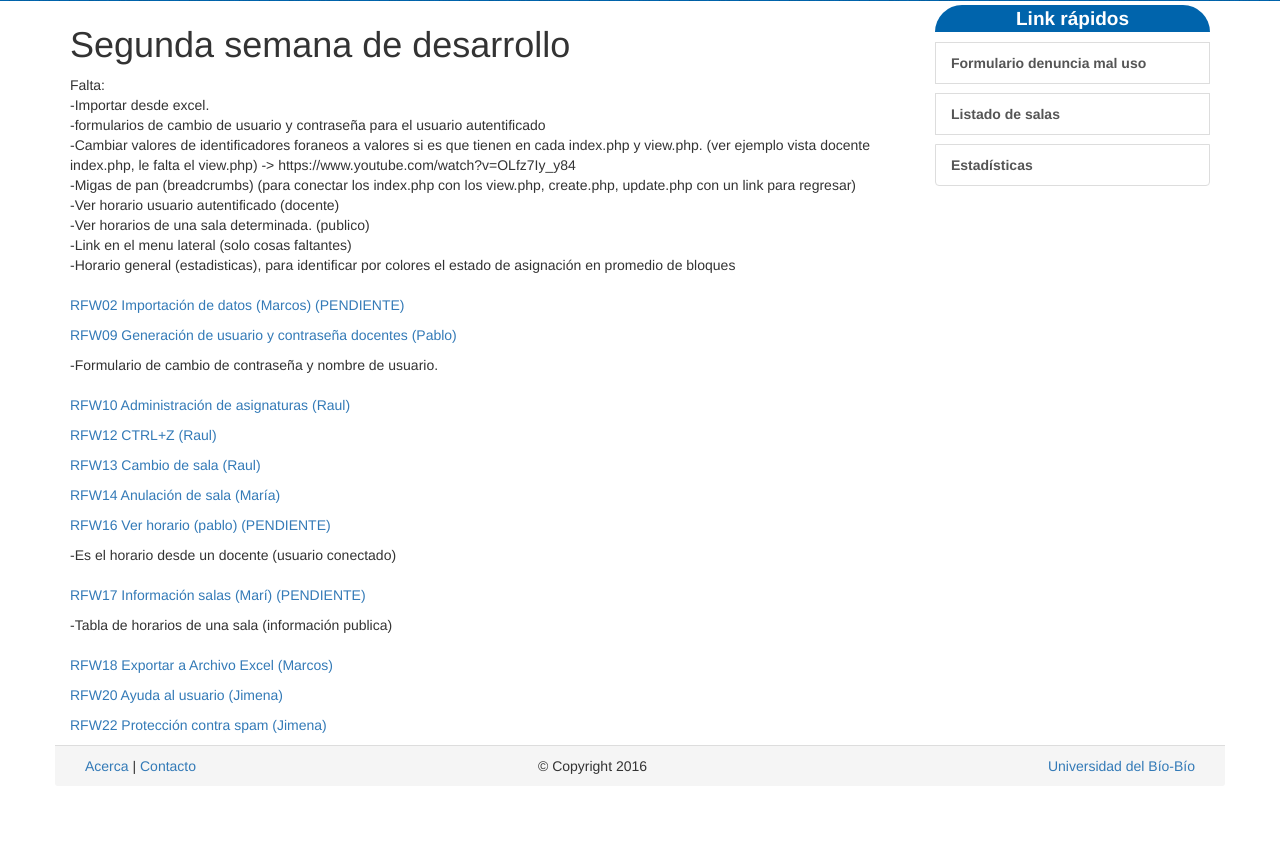
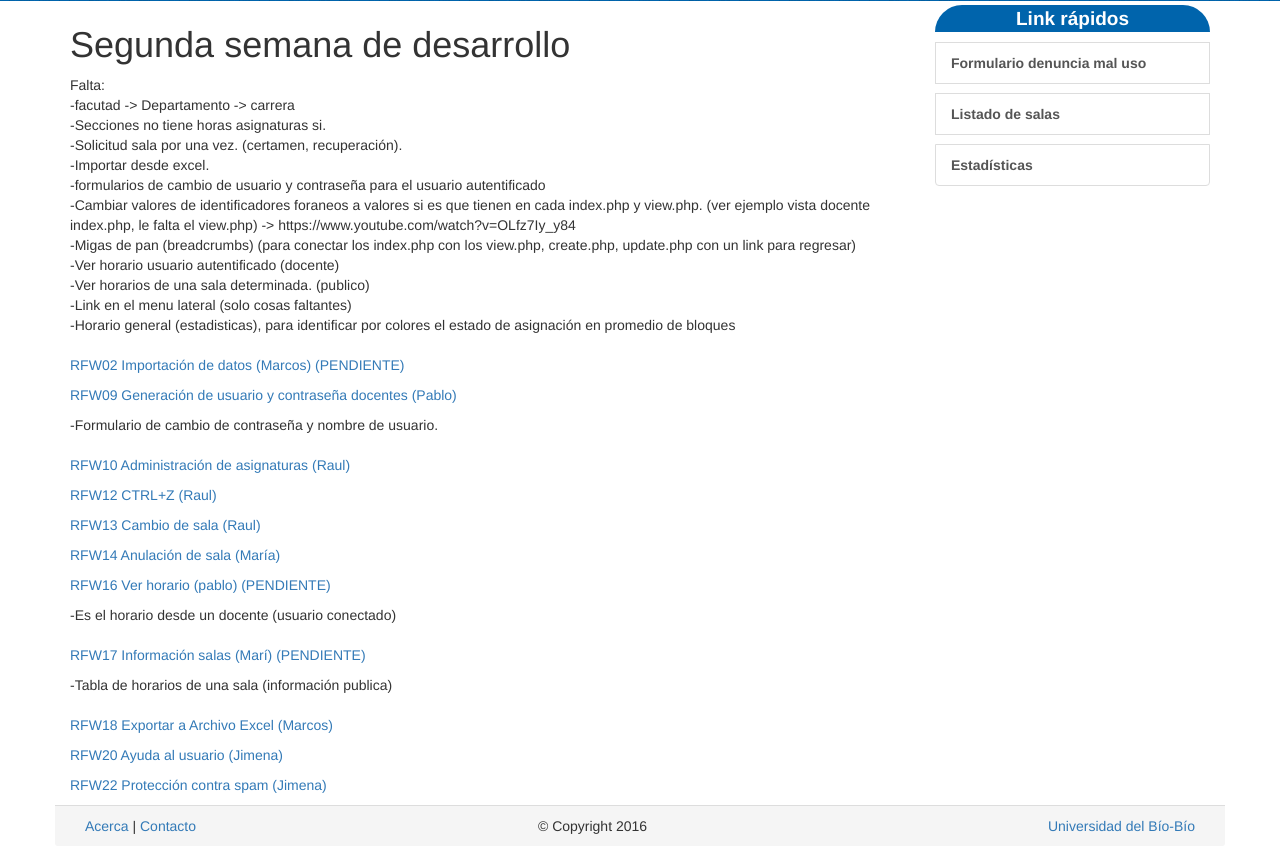
Before and after one commit to MvegaR/proyecto, a Yii app: template frontend/views/site/entrega2.php in a window 1280 px wide. Shown: the part 250-1096 px from the top of the page. Before the commit the page ends 1024 px from the top, so only its background shows below. Run offline with PHP 8.4 and a stand-in for Yii, Linux system fonts and the light colour scheme; the template is opened without the code that fills it, so the values that code supplies are empty; some libraries are stand-ins or nearby versions.

Commit message:
Requerimientos nuevos

```diff
--- a/frontend/views/site/entrega2.php
+++ b/frontend/views/site/entrega2.php
@@ -11,6 +11,11 @@ $this->params['breadcrumbs'][] = $this->title;
     <h1><?= Html::encode($this->title) ?></h1>
 
         Falta: <br>
+    -facutad -> Departamento -> carrera<br>
+-Secciones no tiene horas asignaturas si.<br>
+-Solicitud sala por una vez. (certamen, recuperación).<br>
+
+
     -Importar desde excel.<br>
     -formularios de cambio de usuario y contraseña para el usuario autentificado<br>
     -Cambiar valores de identificadores foraneos a valores si es que tienen en cada index.php y view.php. (ver ejemplo vista docente index.php, le falta el view.php) -> https://www.youtube.com/watch?v=OLfz7Iy_y84<br>
```
